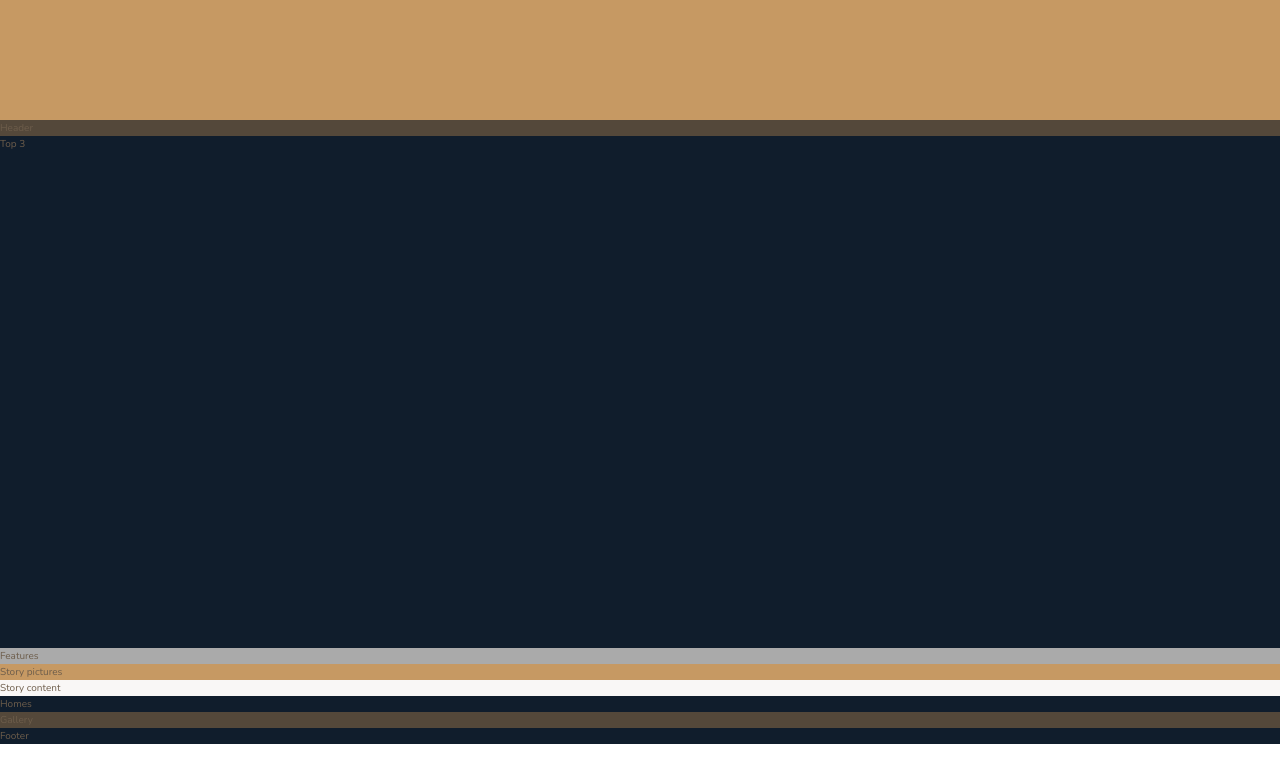
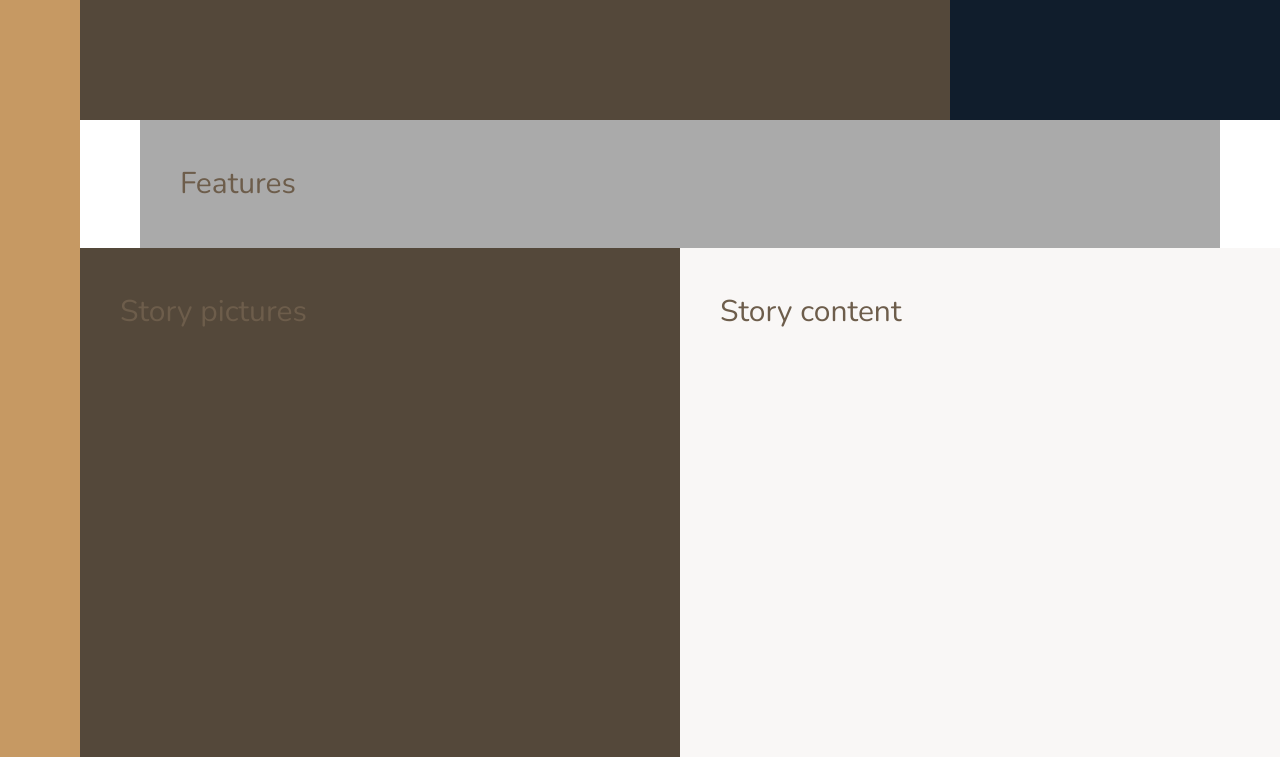
Before and after one commit to Masean/Nexter, a website: page index.html in a window 1280 px wide. Shown: the part 520-1277 px from the top of the page. Drawn offline with nearby package versions, Linux system fonts and the light colour scheme.

Commit message:
building the overall layout

```diff
--- a/sass/_base.scss
+++ b/sass/_base.scss
@@ -37,5 +37,10 @@ body {
 .container {
   display: grid;
   grid-template-rows: 80vh min-content 40vw repeat(3, min-content) ;
+  grid-template-columns:[sidebar-start] 8rem [sidebar-end full-start] minmax(6rem, 1fr) [center-start] repeat(8, [col-start] minmax(min-content, 14rem) [col-end])  [center-end] minmax(6rem, 1fr) [full-end];
 
+  & > * {
+    padding: 40px;
+    font-size: 3rem;
+  }
 }
--- a/sass/_features.scss
+++ b/sass/_features.scss
@@ -1,3 +1,4 @@
 .features {
   background-color: $color-grey-light-2;
+  grid-column: center-start / center-end;
 }
--- a/sass/_footer.scss
+++ b/sass/_footer.scss
@@ -1,3 +1,4 @@
 .footer {
   background-color: $color-secondary;
+  grid-column: full-start / full-end;
 }
--- a/sass/_gallery.scss
+++ b/sass/_gallery.scss
@@ -1,3 +1,4 @@
 .gallery {
   background-color: $color-grey-dark-1;
+  grid-column: full-start / full-end;
 }
--- a/sass/_header.scss
+++ b/sass/_header.scss
@@ -1,3 +1,4 @@
 .header {
   background-color: $color-grey-dark-1;
+  grid-column: full-start / col-end 6;
 }
--- a/sass/_homes.scss
+++ b/sass/_homes.scss
@@ -1,3 +1,4 @@
 .homes {
   background-color: $color-secondary;
+  grid-column: center-start / center-end;
 }
--- a/sass/_realtors.scss
+++ b/sass/_realtors.scss
@@ -1,3 +1,4 @@
 .realtors {
   background-color: $color-secondary;
+  grid-column: col-start 7 / full-end;
 }
--- a/sass/_sidebar.scss
+++ b/sass/_sidebar.scss
@@ -1,3 +1,5 @@
 .sidebar {
   background-color: $color-primary;
+  grid-column: sidebar-start / sidebar-end;
+  grid-row: 1 / -1;
 }
--- a/sass/_story.scss
+++ b/sass/_story.scss
@@ -1,9 +1,11 @@
 .story {
   &__pictures {
-    background-color: $color-primary;
+    background-color: $color-grey-dark-1;
+    grid-column: full-start / col-end 4;
   }
 
   &__content {
     background-color: $color-grey-light-1;
+    grid-column: col-start 5 / full-end;
   }
 }
```
Also changed, not shown: css/style.css.
